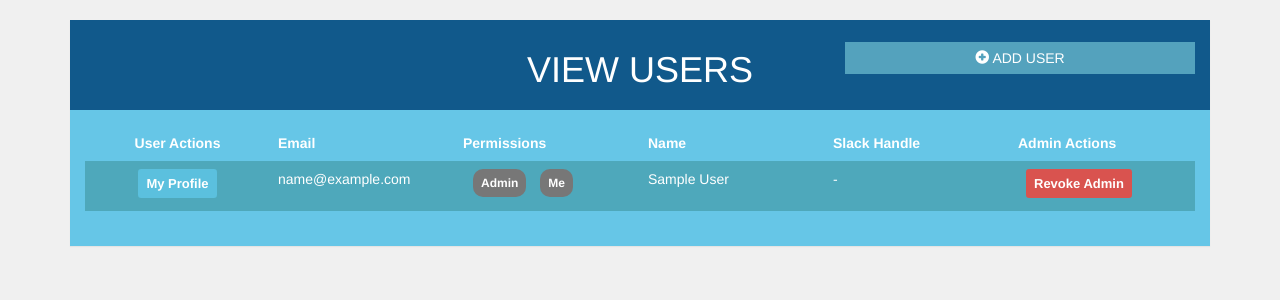
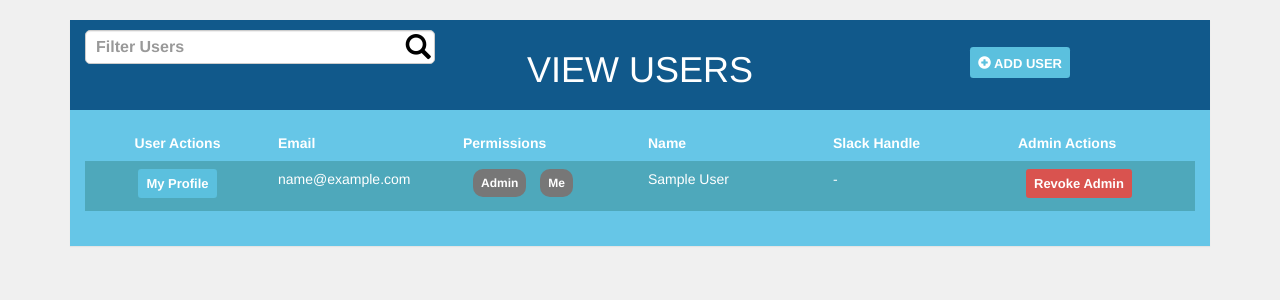
Before and after one commit to danfox13/impactcast, a Node server app: page /viewUsers in a window 1280 px wide. Shown: the part 112-412 px from the top of the page. Run offline with Node 20, Linux system fonts and the light colour scheme; the visitor is signed in with stand-in values (Sample User, id 1); some libraries are stand-ins or nearby versions.

Commit message:
Started filter user feature

```diff
--- a/public/style.css
+++ b/public/style.css
@@ -84,6 +84,18 @@ h1, h2, h3, h4, h5, h6 {
     white-space: normal;
 }
 
+#userSearch{
+    border-radius: 5px;
+    font-size: medium;
+    color: black;
+    padding:10px;
+}
+
+.glyphicon.glyphicon-search{
+    color:black;
+    font-size: 70%;
+}
+
 .navbar-nav > li > a {
     line-height: 78px;
     color: #465A64;
--- a/views/user/viewUsers.ejs
+++ b/views/user/viewUsers.ejs
@@ -8,6 +8,41 @@
     <link rel="stylesheet" href="/public/style.css">
     <script src="/jquery/jquery.min.js"></script>
     <script src="/js/bootstrap.min.js"></script>
+    <script>
+        function filterUser() {
+            // Declare variables
+            var input, filter, table, tr, td, i;
+            input = document.getElementById("userSearch");
+            //console.log("input = " + input);
+            filter = input.value.toUpperCase();
+            //console.log("filter = " + filter);
+            table = document.getElementById("userTable");
+            //console.log("table = " + table);
+            //console.log("thead = " + table.getElementsByTagName("thead")[0]);
+            tr = table.getElementsByTagName("tr");
+            //console.log("tr = " + tr);
+            for(t in tr){console.log("Item - " + t);}
+            columns = [1, 3, 4];
+
+            // Loop through all table rows, and hide those who don't match the search query
+            for (i = 1; i < tr.length; i++) {
+                for (j = 0; j < columns.length; j++) {
+                    td = tr[i].getElementsByTagName("td")[columns[j]];
+                    console.log(td);
+                    if (td) {
+                        if (td.innerHTML.toUpperCase().indexOf(filter) > -1) {
+                            console.log("matched");
+                            tr[i].style.display = "";
+                            break;
+                        } else {
+                            console.log("not matched");
+                            tr[i].style.display = "none";
+                        }
+                    }
+                }
+            }
+        }
+    </script>
 </head>
 <body>
 <% include ../templates/header.ejs %>
@@ -15,15 +50,20 @@
     <div class="panel panel-default">
         <div class="panel-heading text-center">
             <div class="row">
-
-            <div class="col-sm-4"></div>
+                <div class="col-sm-4">
+                    <div class="form-group has-feedback">
+                        <input type="text" class="search-query form-control"
+                       id="userSearch" onkeyup="filterUser()" placeholder="Filter Users">
+                        <i class="glyphicon glyphicon-search form-control-feedback"></i>
+                    </div>
+                </div>
             <div class="col-sm-4">
                 <h1><%= heading %></h1>
             </div>
             <div class="col-sm-4">
                 <% if(viewer.isAdmin){%><!-- If an admin is viewing, they can add users -->
-                <a href="/addUser" class="btn btn-success"
-                   role="button" style="width: 100%; height: 100%;">
+                <a href="/addUser" class="label label-info"
+                   role="button">
                     <span class="glyphicon glyphicon-plus-sign"></span> Add User</a>
                 <%}%>
             </div>
@@ -31,7 +71,7 @@
         </div>
         <div class="panel-body">
             <div class="table-responsive">
-                <table class="table table-striped table-hover">
+                <table id="userTable" class="table table-striped table-hover">
                     <thead>
                     <tr>
                         <th class="text-center">
```
